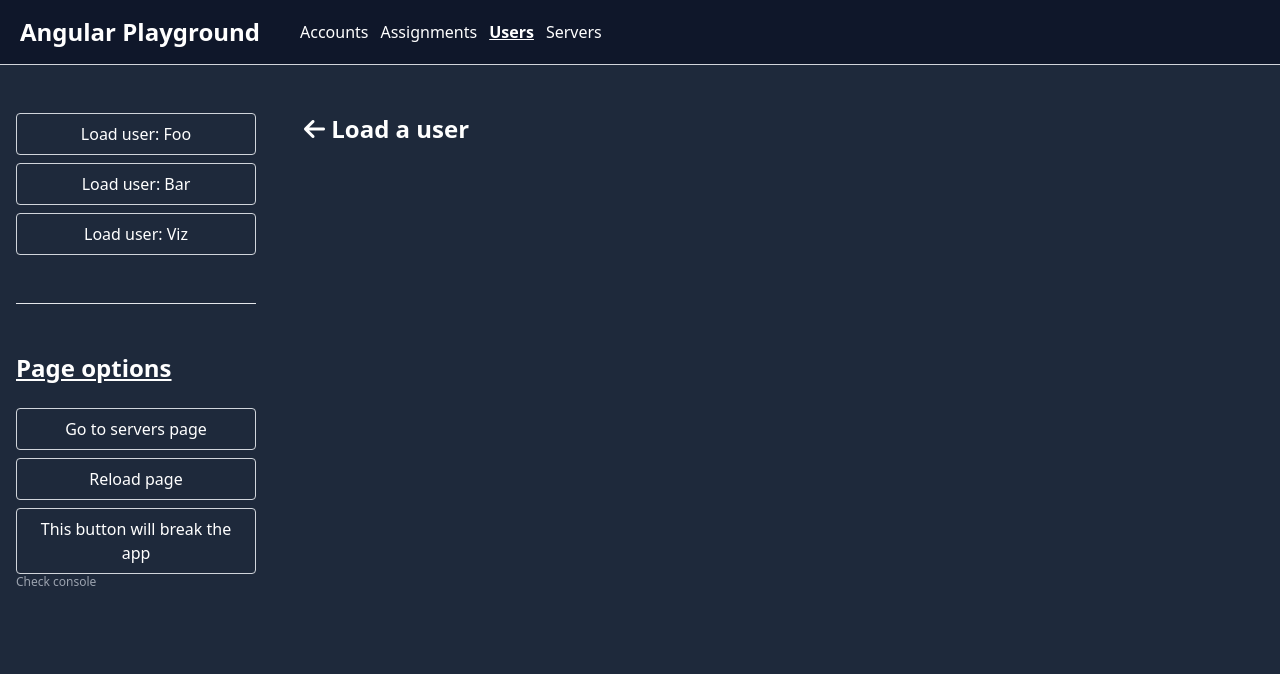
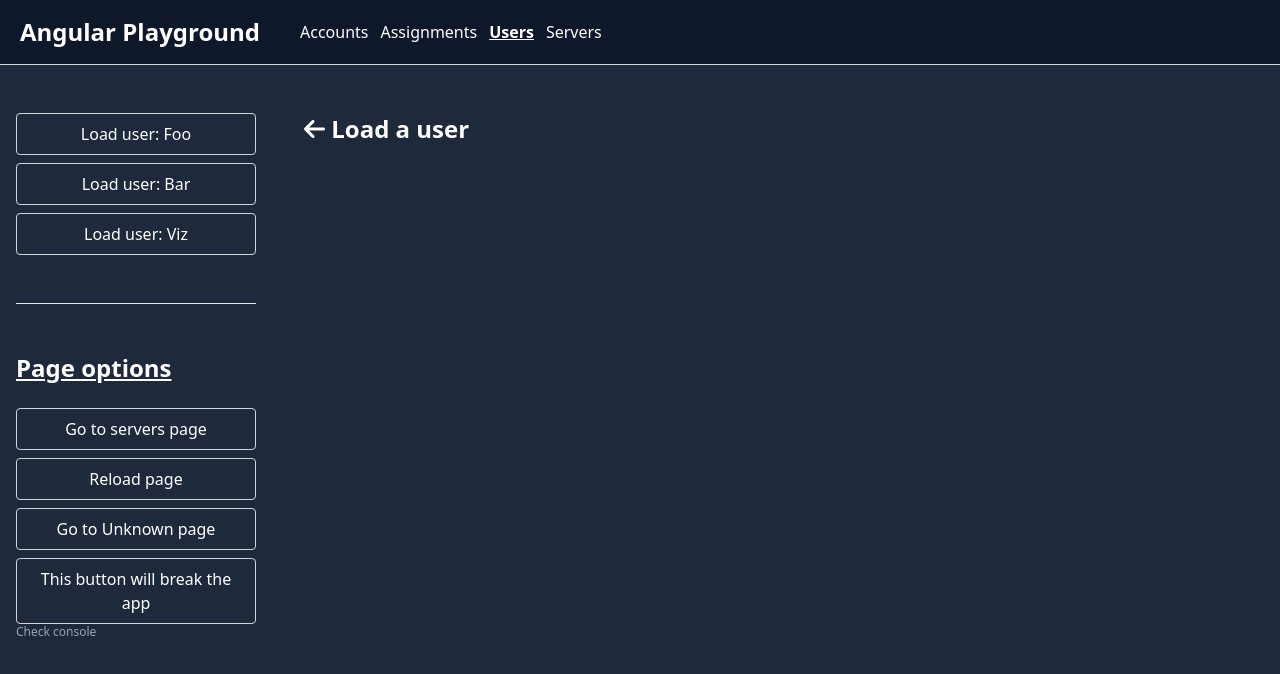
Before and after one commit to decito/angular-playground, an Angular app: page /users in a window 1280 px wide. Shown: the top 674 px of the page. Built offline with nearby package versions, Linux system fonts and the light colour scheme.

Commit message:
chore: clean users template, add button to 404 page

```diff
--- a/src/app/components/users/users.component.html
+++ b/src/app/components/users/users.component.html
@@ -23,6 +23,10 @@
         Reload page
       </button>
 
+      <button routerLink="/unknown" class="transparent w-full">
+        Go to Unknown page
+      </button>
+
       <div class="f-col">
         <button (click)="brokenReloadPage()" class="transparent w-full">
           This button will break the app
@@ -41,6 +45,5 @@
     </h2>
   </div>
 
-  <!-- <router-outlet (activate)="onLoaded($event)"></router-outlet> -->
   <router-outlet></router-outlet>
 </section>
```
